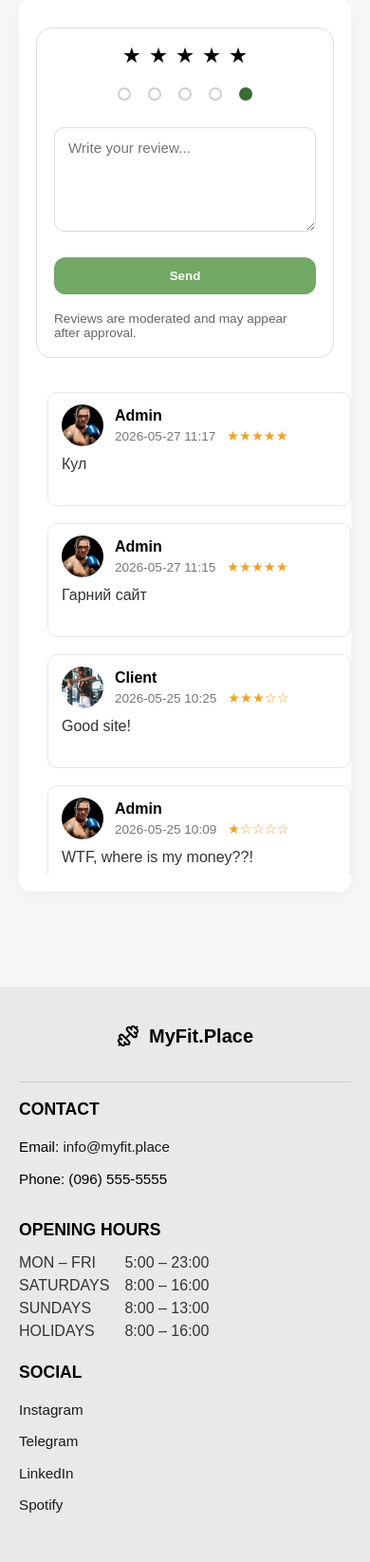
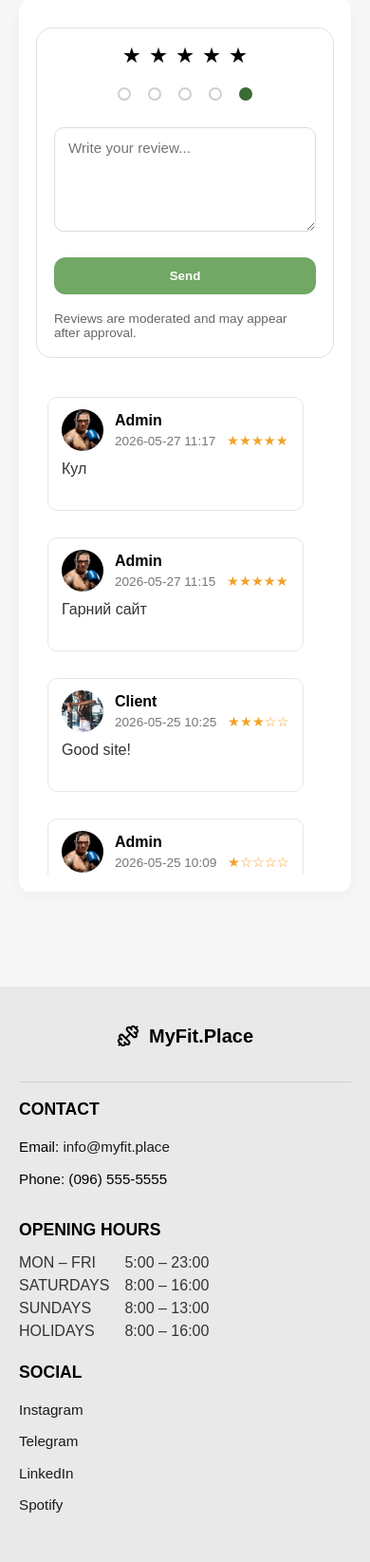
Before and after one commit to MisenkoArtur-git/myfitplace, a Django app: page / in a window 390 px wide; the page is wider, and only the part inside the window is pictured. Shown: the part 1347-2992 px from the top of that part at 95% size. Run offline with Django 5.2, Linux system fonts and the light colour scheme; data comes from the database, SQL or seed files in the repository; both versions use the stored data as it was after the commit.

Commit message:
Откат сайта к версии pre-last-project2 (290a60f)

```diff
--- a/api/static/css/index.css
+++ b/api/static/css/index.css
@@ -510,11 +510,11 @@ textarea#comment-text {
 .reviews-right .comments-list { display: flex; flex-direction: column; gap: 18px; padding: 12px; max-height: 520px; overflow-y: auto; }
 /* Make all comment cards uniform size and full width of the column */
 .reviews-container .reviews-right .comments-list .comment-item {
-    /* Fixed consistent width similar to TestClient card, but responsive */
-    width: 320px !important;
-    max-width: 100%;
+    /* Меняем фиксированную ширину на гибкую */
+    width: 100% !important;
+    max-width: 320px !important; /* Ограничение остается, но не принуждает к ширине */
     box-sizing: border-box;
-    min-height: 120px; /* equal height when text is small */
+    min-height: 120px;
     display: flex;
     flex-direction: column;
     justify-content: flex-start;
@@ -788,3 +788,29 @@ textarea#comment-text {
     margin-top: 10px !important;   /* Подтягиваем кнопку */
     padding: 10px !important;
 }
+
+/* --- АДАПТАЦИЯ ДЛЯ ОЧЕНЬ МАЛЕНЬКИХ ЭКРАНОВ --- */
+@media (max-width: 700px) {
+    /* 1. Делаем контейнеры гибкими */
+    .container, .main-header, .section-content {
+        flex-direction: column !important; /* Перестраиваем всё в колонку */
+        width: 100% !important;
+        padding-left: 15px !important;
+        padding-right: 15px !important;
+    }
+
+    /* 2. Позволяем элементам переноситься */
+    .nav-group, .features-grid {
+        display: flex !important;
+        flex-wrap: wrap !important; /* Ключевое свойство */
+        justify-content: center !important;
+        gap: 10px !important;
+    }
+
+    /* 3. Убираем фиксированную ширину у карточек/блоков */
+    .card, .comment-item, .info-block {
+        width: 100% !important;
+        max-width: 100% !important;
+        margin: 5px 0 !important;
+    }
+}
```
Also changed, not shown: db.sqlite3.
